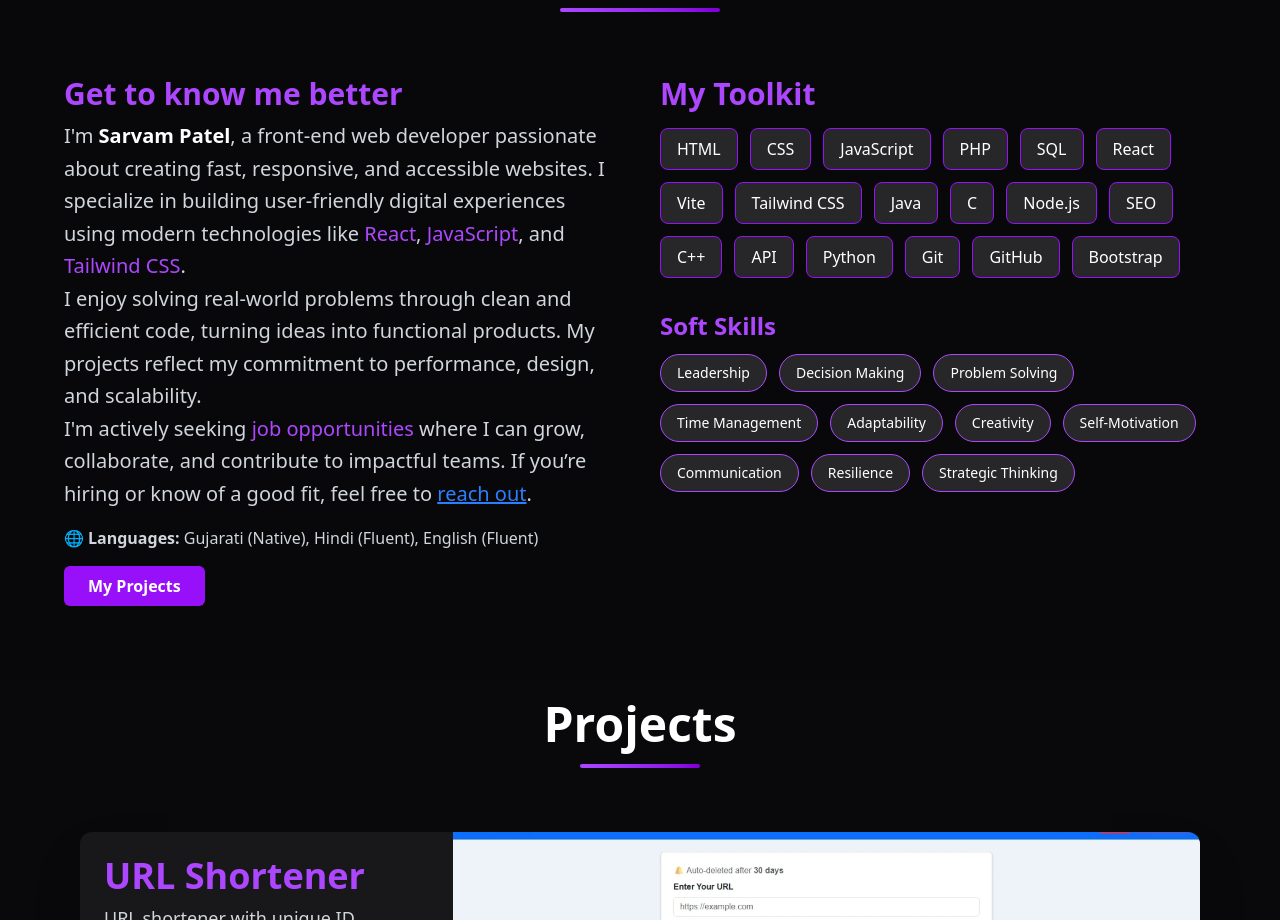
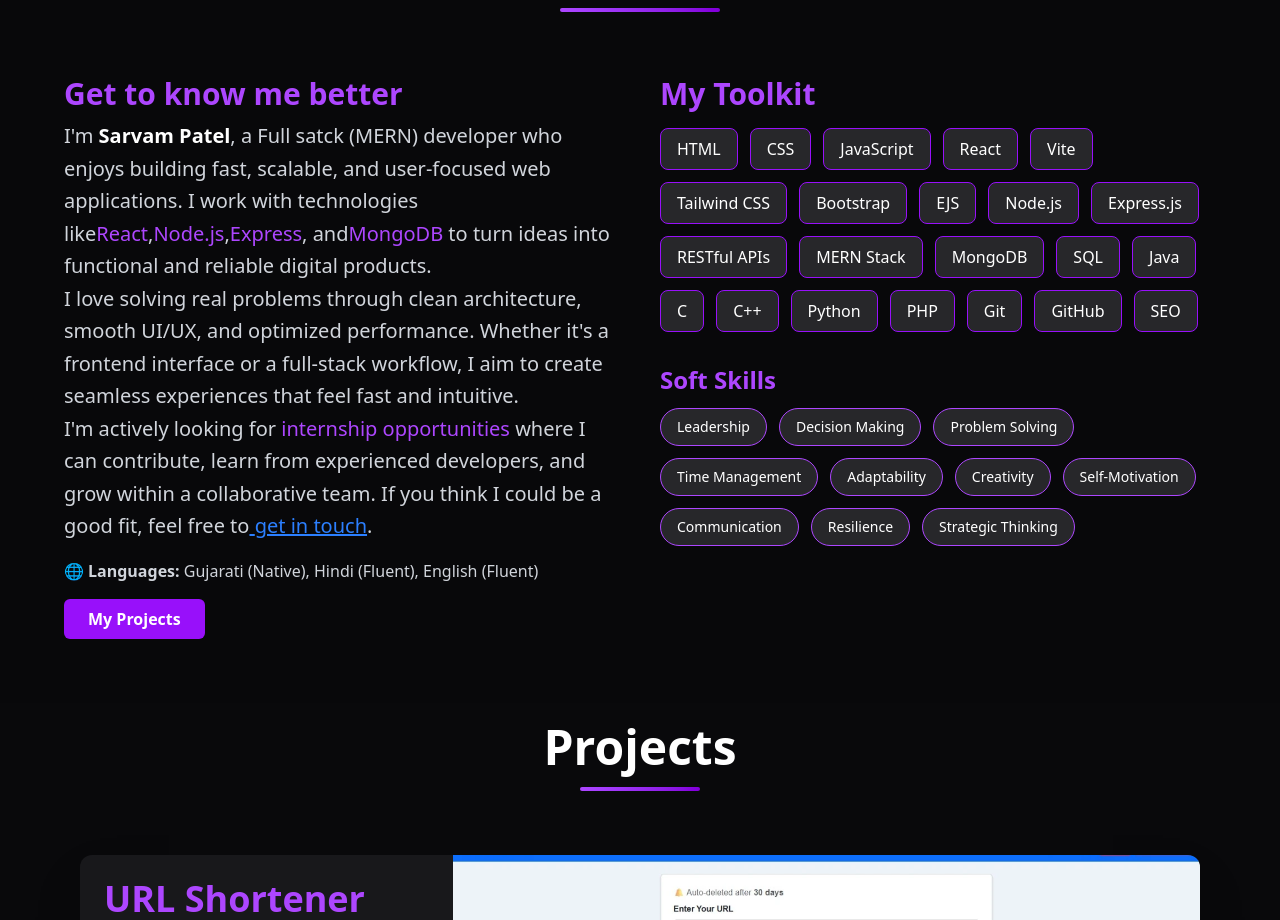
Before and after one commit to CoreTech7704/Portfoliosite, a React (Vite) app: page / in a window 1280 px wide. Shown: the part 920-1840 px from the top of the page. Built offline with nearby package versions, Linux system fonts and the light colour scheme; no server answers.

Commit message:
About section update

```diff
--- a/src/components/About.jsx
+++ b/src/components/About.jsx
@@ -1,14 +1,34 @@
 const About = () => {
-  const skills = [
-    "HTML", "CSS", "JavaScript", "PHP", "SQL", "React", "Vite", "Tailwind CSS",
-    "Java", "C", "Node.js", "SEO", "C++", "API", "Python", "Git", "GitHub", "Bootstrap"
-  ];
+const skills = [
+  // Frontend
+  "HTML", "CSS", "JavaScript", "React", "Vite", "Tailwind CSS",
+  "Bootstrap", "EJS",
 
-  const softSkills = [
-  "Leadership", "Decision Making", "Problem Solving", "Time Management",
-  "Adaptability", "Creativity", "Self-Motivation", "Communication", "Resilience", "Strategic Thinking"
-  ];
+  // Backend / Full Stack
+  "Node.js", "Express.js", "RESTful APIs", "MERN Stack",
 
+  // Databases
+  "MongoDB", "SQL",
+
+  // Programming Languages
+  "Java", "C", "C++", "Python", "PHP",
+
+  // Tools & Others
+  "Git", "GitHub", "SEO"
+];
+
+const softSkills = [
+  "Leadership",
+  "Decision Making",
+  "Problem Solving",
+  "Time Management",
+  "Adaptability",
+  "Creativity",
+  "Self-Motivation",
+  "Communication",
+  "Resilience",
+  "Strategic Thinking"
+];
 
   return (
     <section
@@ -29,19 +49,47 @@ const About = () => {
             Get to know me better
           </h3>
           <p className="text-gray-300 text-lg md:text-xl leading-relaxed">
-            I'm <span className="font-bold text-white">Sarvam Patel</span>, a front-end web developer passionate about creating fast, responsive, and accessible websites. I specialize in building user-friendly digital experiences using modern technologies like <span className="text-purple-500">React</span>, <span className="text-purple-500">JavaScript</span>, and <span className="text-purple-500">Tailwind CSS</span>.
+            I'm <span className="font-bold text-white">Sarvam Patel</span>, a
+            Full satck (MERN) developer who enjoys building fast, scalable, and
+            user-focused web applications. I work with technologies like
+            <span className="text-purple-500">React</span>,
+            <span className="text-purple-500">Node.js</span>,
+            <span className="text-purple-500">Express</span>, and
+            <span className="text-purple-500">MongoDB</span> to turn ideas into
+            functional and reliable digital products.
             <br />
-            I enjoy solving real-world problems through clean and efficient code, turning ideas into functional products. My projects reflect my commitment to performance, design, and scalability.
+            I love solving real problems through clean architecture, smooth
+            UI/UX, and optimized performance. Whether it's a frontend interface
+            or a full-stack workflow, I aim to create seamless experiences that
+            feel fast and intuitive.
             <br />
-            I'm actively seeking <span className="text-purple-500 font-medium">job opportunities</span> where I can grow, collaborate, and contribute to impactful teams. If you’re hiring or know of a good fit, feel free to <a href="#contact" className="underline text-blue-500 hover:text-blue-600">reach out</a>.
+            I'm actively looking for{" "}
+            <span className="text-purple-500 font-medium">
+              internship opportunities
+            </span>{" "}
+            where I can contribute, learn from experienced developers, and grow
+            within a collaborative team. If you think I could be a good fit,
+            feel free to
+            <a
+              href="#contact"
+              className="underline text-blue-500 hover:text-blue-600"
+            >
+              {" "}
+              get in touch
+            </a>
+            .
           </p>
+
           <p className="my-4 text-base text-gray-300">
             <span className="inline-flex items-center gap-1">
-              <span role="img" aria-label="globe">🌐</span>
+              <span role="img" aria-label="globe">
+                🌐
+              </span>
               <strong>Languages:</strong>
-            </span>{' '}
+            </span>{" "}
             Gujarati (Native), Hindi (Fluent), English (Fluent)
           </p>
+
           <a
             aria-label="Projects"
             href="#projects"
@@ -53,7 +101,9 @@ const About = () => {
 
         {/* Right side - Skills + Soft Skills */}
         <div>
-          <h3 className="text-3xl font-semibold text-purple-500 mb-4">My Toolkit</h3>
+          <h3 className="text-3xl font-semibold text-purple-500 mb-4">
+            My Toolkit
+          </h3>
           <div className="flex flex-wrap gap-3 mb-8">
             {skills.map((skill, index) => (
               <span
@@ -65,7 +115,9 @@ const About = () => {
             ))}
           </div>
 
-          <h4 className="text-2xl font-semibold text-purple-500 mb-3">Soft Skills</h4>
+          <h4 className="text-2xl font-semibold text-purple-500 mb-3">
+            Soft Skills
+          </h4>
           <div className="flex flex-wrap gap-3">
             {softSkills.map((skill, index) => (
               <span
```
